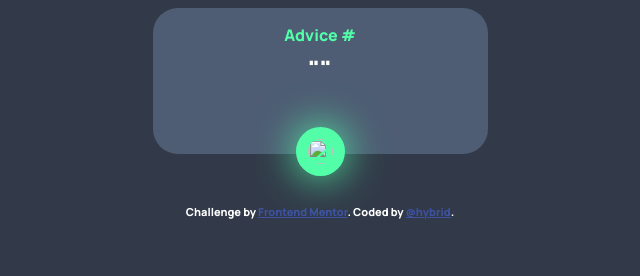
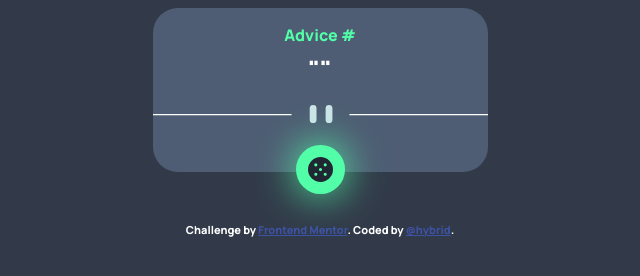
Before and after one commit to EmmanuelOludare/advice-generator, a plain HTML site: page index.html in a window 1280 px wide. Shown: the whole page, without its empty margins (320-960 px from the left). Drawn offline with Linux system fonts and the light colour scheme; no server answers.

Commit message:
Update index.html

```diff
--- a/index.html
+++ b/index.html
@@ -18,8 +18,8 @@
 
 <h2>"<span id="quote"></span>"</h2>
   <!-- Advice text goes here -->
-  <img src="images/pattern-divider-mobile.svg" alt="" id="divider">
-   <img src="images/icon-dice.svg" alt="" id="dice">
+  <img src="pattern-divider-mobile.svg" alt="" id="divider">
+   <img src="icon-dice.svg" alt="" id="dice">
 </div>
   <div class="attribution">
     Challenge by <a href="https://www.frontendmentor.io?ref=challenge" target="_blank">Frontend Mentor</a>.
```
